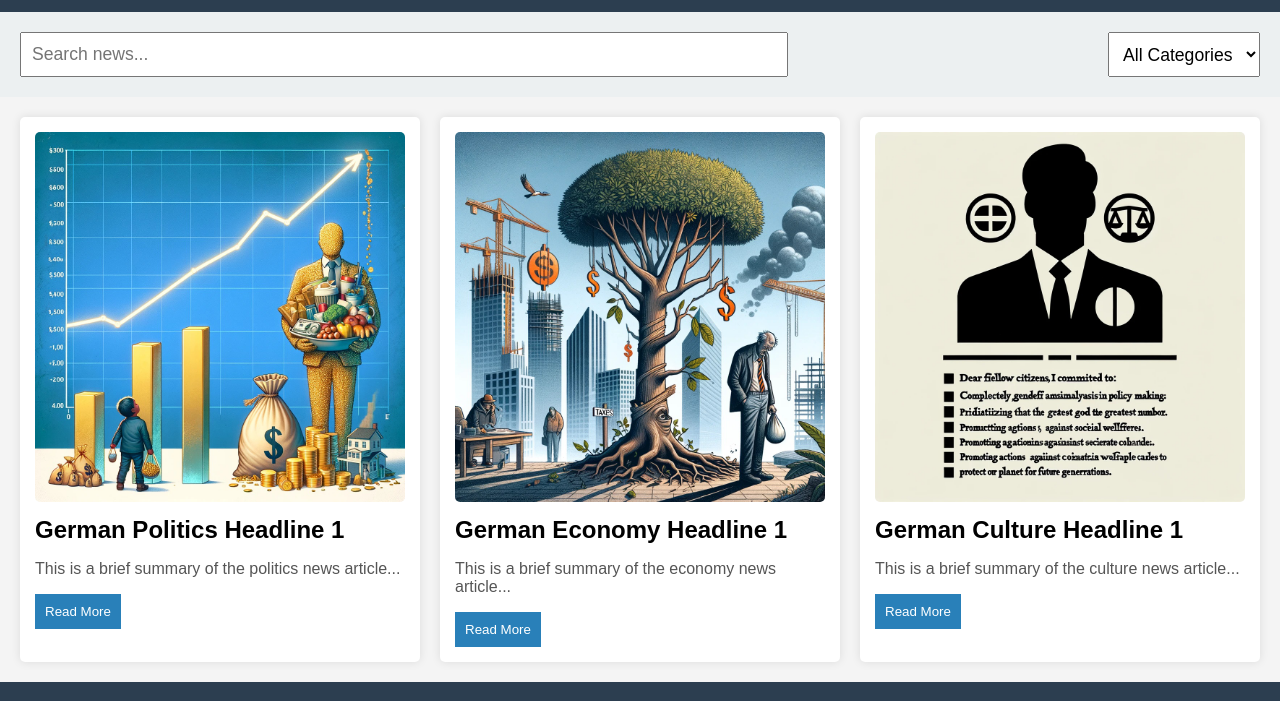
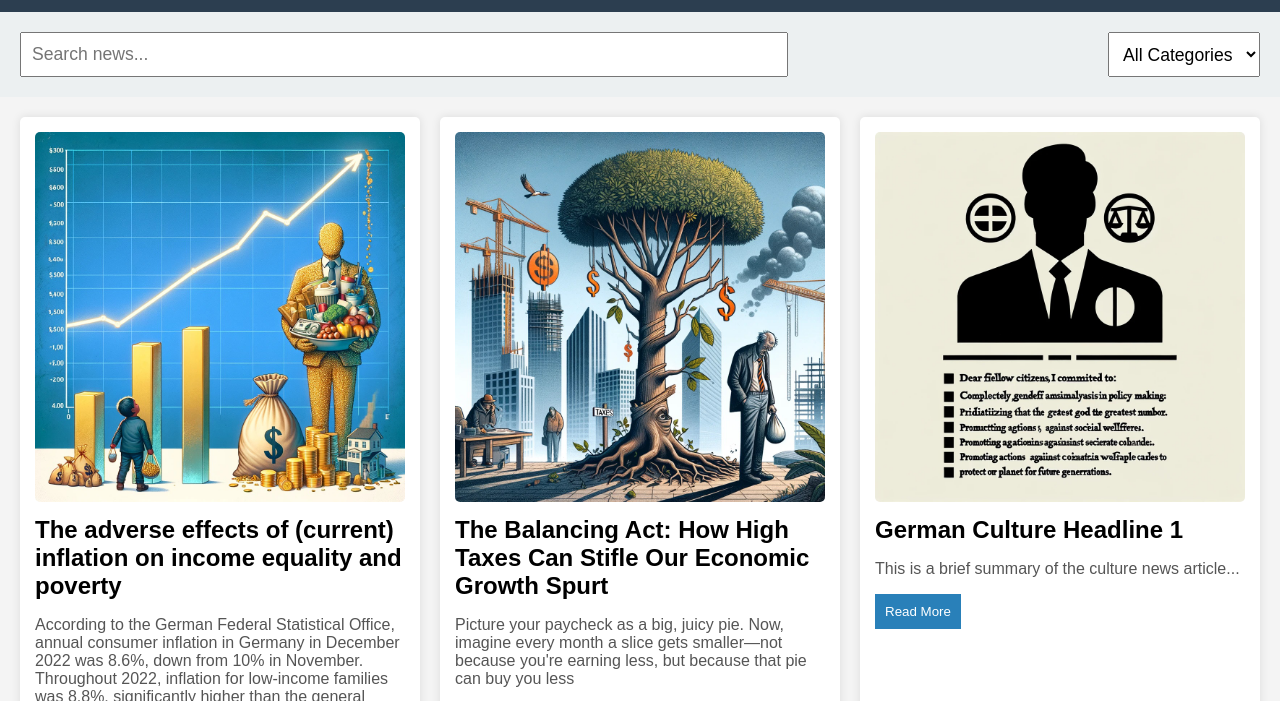
Before and after one commit to odbarrerar/germannews_zew, a plain HTML site: page index.html in a window 1280 px wide. Shown: the part 96-797 px from the top of the page. Drawn offline with Linux system fonts and the light colour scheme; a script that the page names is missing.

Commit message:
Update index.html

```diff
--- a/index.html
+++ b/index.html
@@ -38,15 +38,15 @@
         <section id="news-container">
             <article class="news-item" data-category="politics">
                 <img src="news1.jpg" alt="News Image">
-                <h2 class="headline">German Politics Headline 1</h2>
-                <p class="summary">This is a brief summary of the politics news article...</p>
+                <h2 class="headline">The adverse effects of (current) inflation on income equality and poverty</h2>
+                <p class="summary">According to the German Federal Statistical Office, annual consumer inflation in Germany in December 2022 was 8.6%, down from 10% in November. Throughout 2022, inflation for low-income families was 8.8%, significantly higher than the general inflation rate of 7.9%.</p>
                 <button class="read-more">Read More</button>
             </article>
 
             <article class="news-item" data-category="economy">
                 <img src="news2.jpg" alt="News Image">
-                <h2 class="headline">German Economy Headline 1</h2>
-                <p class="summary">This is a brief summary of the economy news article...</p>
+                <h2 class="headline">The Balancing Act: How High Taxes Can Stifle Our Economic Growth Spurt</h2>
+                <p class="summary">Picture your paycheck as a big, juicy pie. Now, imagine every month a slice gets smaller—not because you're earning less, but because that pie can buy you less</p>
                 <button class="read-more">Read More</button>
             </article>
 
```
